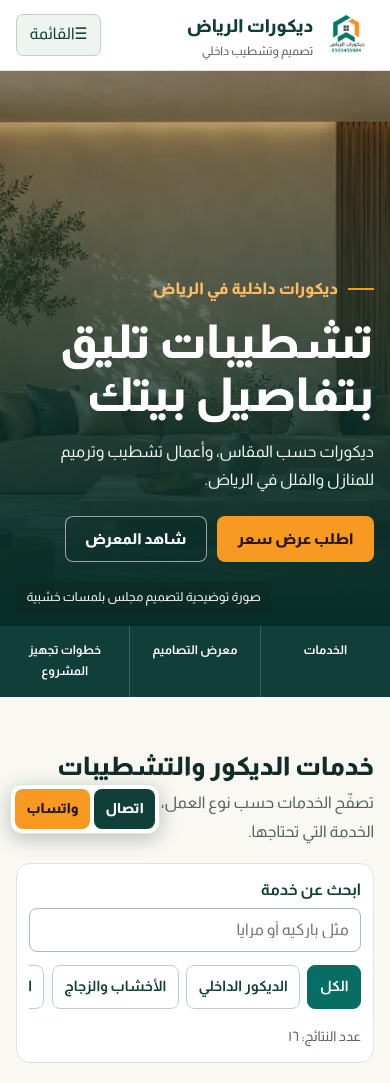
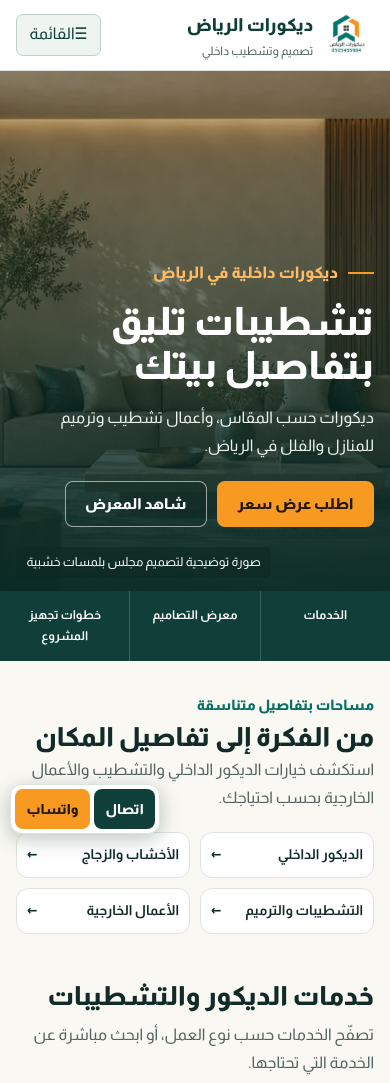
Before and after one commit to SulaimanAlsanani/riyadh-decor, a WordPress theme: template riyadh-decor/front-page.php in a window 390 px wide. Shown: the top 1083 px of the page. Run offline with PHP 8.4 and a stand-in for WordPress, Linux system fonts and the light colour scheme; the site name, menu and one post (Sample post) are stand-ins, and other content is empty; some libraries are stand-ins or nearby versions.

Commit message:
V1.0.9: refine visual hierarchy, original-image banner, responsive spacing and export checks

```diff
--- a/riyadh-decor/assets/site.js
+++ b/riyadh-decor/assets/site.js
@@ -55,7 +55,9 @@ for (const list of document.querySelectorAll('[data-service-list]')) {
         group: card.dataset.serviceCard,
         text: normalizeServiceSearch(card.dataset.serviceName + ' ' + card.querySelector('.rd-card-body').textContent),
     }));
-    let activeGroup = 'all';
+    const requestedGroup = new URLSearchParams(location.search).get('group');
+    let activeGroup = groups.some(button => button.dataset.serviceGroup === requestedGroup) ? requestedGroup : 'all';
+    for (const button of groups) button.setAttribute('aria-pressed', String(button.dataset.serviceGroup === activeGroup));
 
     const update = () => {
         const words = normalizeServiceSearch(search.value).split(/\s+/).filter(Boolean);
--- a/riyadh-decor/front-page.php
+++ b/riyadh-decor/front-page.php
@@ -23,6 +23,14 @@ $services = rd_services();
         <a href="#steps">خطوات تجهيز المشروع</a>
     </div></div>
 
+    <section class="rd-shell rd-home-intro" aria-label="مجالات الديكور والتشطيب">
+        <div><span class="rd-gallery-kicker">مساحات بتفاصيل متناسقة</span><h2>من الفكرة إلى تفاصيل المكان</h2><p>استكشف خيارات الديكور الداخلي والتشطيب والأعمال الخارجية بحسب احتياجك.</p></div>
+        <div class="rd-home-intro-links">
+            <?php foreach (rd_service_groups() as $group => [$label, $slugs]): ?>
+                <a href="<?php echo esc_url(add_query_arg('group', $group, rd_url('services'))); ?>"><?php echo esc_html($label); ?> <span aria-hidden="true">←</span></a>
+            <?php endforeach; ?>
+        </div>
+    </section>
     <section class="rd-shell rd-section" id="services">
         <?php rd_heading('خدمات الديكور والتشطيبات', 'تصفّح الخدمات حسب نوع العمل، أو ابحث مباشرة عن الخدمة التي تحتاجها.'); ?>
         <?php rd_service_cards($services); ?>
@@ -50,6 +58,10 @@ $services = rd_services();
         </div>
     </section>
 
+    <section class="rd-shell rd-home-banner" aria-labelledby="rd-home-banner-title">
+        <?php rd_image($services['tv-walls']['image'], ['alt' => '']); ?>
+        <div class="rd-home-banner-content"><span class="rd-kicker">تصاميم حسب المساحة</span><h2 id="rd-home-banner-title">تفاصيل صغيرة تغيّر مظهر المكان</h2><p>تصفّح خيارات الخلفيات والخامات، ثم شاركنا المقاسات والأفكار التي تناسب مشروعك.</p><a class="rd-button rd-button-solid" href="#request">ابدأ بطلب عرض سعر</a></div>
+    </section>
     <section class="rd-shell rd-section" id="steps">
         <?php rd_heading('من فكرة إلى مشروع جاهز', 'المقاسات وحالة السطح والخامات توضح المطلوب قبل الاتفاق.', rd_url('project-planning'), 'دليل تجهيز المشروع'); ?>
         <ol class="rd-steps">
@@ -60,7 +72,7 @@ $services = rd_services();
         </ol>
     </section>
 
-    <section class="rd-shell rd-section rd-request-section" id="request">
+    <section class="rd-shell rd-section rd-request-section rd-home-request" id="request">
         <div>
             <h2>خلّنا نراجع تفاصيل مشروعك</h2>
             <p>اذكر المقاسات وحالة السطح والخامة اللي تفضّلها. تقدر ترفق صور المكان في واتساب بعد فتح المحادثة.</p>
--- a/riyadh-decor/style.css
+++ b/riyadh-decor/style.css
@@ -1,7 +1,7 @@
 /*
 Theme Name: Riyadh Decor
 Description: موقع عربي لخدمات الدهانات والديكورات في الرياض.
-Version: 1.0.8
+Version: 1.0.9
 Requires at least: 6.8
 Requires PHP: 8.2
 Text Domain: riyadh-decor
@@ -332,3 +332,52 @@ html { scroll-padding-top:148px; }
  .rd-footer-grid>div:first-child { grid-column:1/-1; }
  .rd-contact-method { padding:14px; }
 }
+
+/* Visual rhythm and responsive image composition */
+:root { --section-space:clamp(44px,6vw,84px); }
+.rd-section { padding-block:var(--section-space); }
+body { line-height:1.75; }
+h2 { font-size:clamp(1.65rem,3vw,2.4rem); line-height:1.4; }
+.rd-hero { min-height:clamp(490px,66vh,690px); }
+.rd-hero::after { background:linear-gradient(270deg,#092b27fa 0%,#092b27e0 27%,#092b2770 58%,#092b270d 100%); }
+.rd-hero-content h1 { font-size:clamp(2.8rem,5.3vw,5rem); }
+.rd-home-intro { display:grid; grid-template-columns:1fr 1fr; align-items:center; gap:clamp(20px,4vw,48px); padding-block:44px 0; }
+.rd-home-intro p { color:var(--dim); }
+.rd-home-intro-links { display:grid; grid-template-columns:repeat(2,minmax(0,1fr)); gap:10px; }
+.rd-home-intro-links a { display:flex; justify-content:space-between; align-items:center; gap:8px; padding:14px; background:white; border:1px solid var(--line); border-radius:12px; text-decoration:none; font-weight:700; }
+.rd-home-intro-links a:hover { border-color:var(--green); color:var(--green); }
+.rd-section-head { margin-block-end:clamp(16px,3vw,28px); }
+.rd-service-card-grid .rd-card-media img { aspect-ratio:16/10; object-position:center 48%; }
+.rd-service-card-grid .rd-card-body { padding:clamp(15px,2vw,22px); }
+.rd-service-card-grid .rd-card-body h3 { line-height:1.5; }
+.rd-service-card-grid .rd-card-body p { font-size:.95rem; }
+.rd-featured-gallery { gap:clamp(10px,1.5vw,20px); }
+.rd-gallery-tile { min-height:clamp(230px,24vw,320px); }
+.rd-gallery-tile img { object-position:center 45%; }
+.rd-home-banner { position:relative; isolation:isolate; overflow:hidden; display:grid; align-items:center; min-height:340px; margin-block-start:var(--section-space); border-radius:var(--radius); color:white; background:var(--deep); }
+.rd-home-banner>img { position:absolute; inset:0; width:100%; height:100%; object-fit:cover; object-position:center 45%; z-index:-2; }
+.rd-home-banner::after { content:""; position:absolute; inset:0; z-index:-1; background:linear-gradient(270deg,#092b27fa,#092b27d9 36%,#092b2722 100%); }
+.rd-home-banner-content { max-width:600px; padding:clamp(24px,5vw,60px); }
+.rd-home-banner-content h2 { margin-block:10px; }
+.rd-home-banner-content p { max-width:450px; margin-block-end:20px; }
+.rd-steps li { padding:18px; border:1px solid var(--line); border-block-start:3px solid var(--green); border-radius:12px; background:white; }
+.rd-home-request { padding-block-start:24px; }
+.rd-home-request .rd-form { box-shadow:0 10px 32px #103e380c; }
+@media(max-width:780px) {
+ .rd-home-intro { grid-template-columns:minmax(0,1fr); padding-block-start:30px; }
+ .rd-home-banner { min-height:300px; }
+ .rd-gallery-tile { min-height:230px; }
+ .rd-hero::after { background:linear-gradient(0deg,#092b27fa 0%,#092b27b0 40%,#092b2733 100%); }
+}
+@media(max-width:510px) {
+ .rd-hero { min-height:520px; }
+ .rd-hero-content h1 { font-size:clamp(2.45rem,10vw,3.5rem); }
+ .rd-home-intro-links a { padding:10px; font-size:.86rem; }
+ .rd-gallery-tile { min-height:190px; }
+ .rd-home-banner { min-height:320px; }
+ .rd-home-banner::after { background:linear-gradient(0deg,#092b27fa,#092b27c0 55%,#092b2740); }
+ .rd-steps { gap:10px; }
+ .rd-steps li { padding:12px; }
+ .rd-steps h3 { font-size:1rem; }
+ .rd-steps p { font-size:.87rem; }
+}
```
Also changed, not shown: scripts/check-export.mjs (+12 -0 lines).
